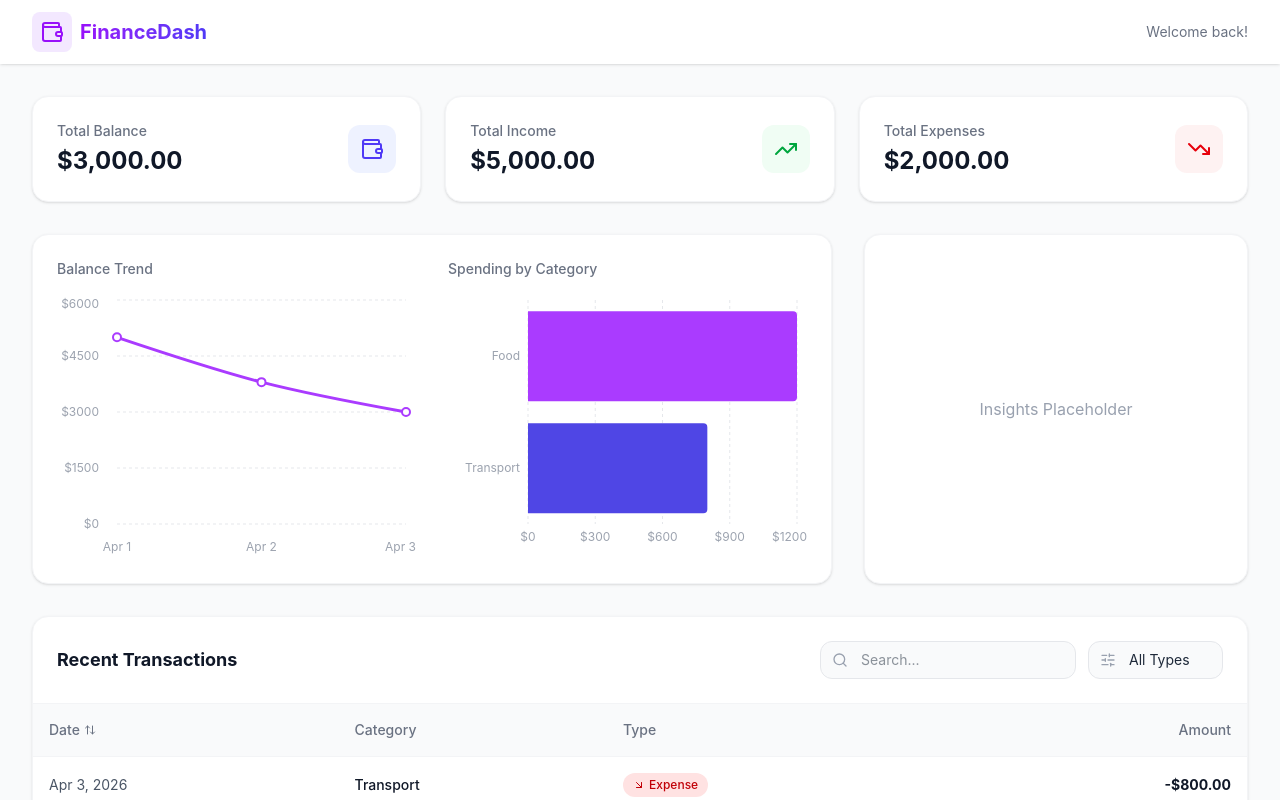
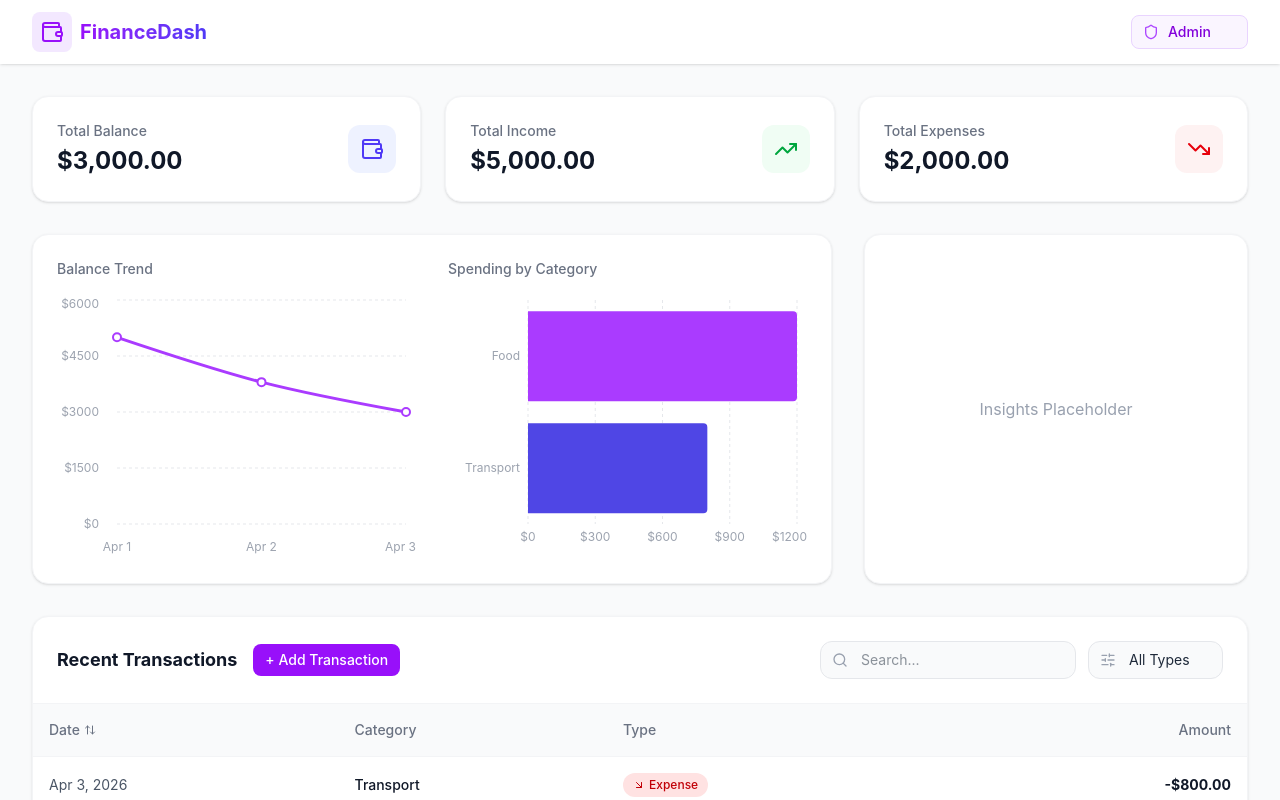
Before and after one commit to umeshh-kuumar/finance-dashboard, a React (Vite) app: page / in a window 1280 px wide. Shown: the top 800 px of the page. Built offline with nearby package versions, Linux system fonts and the light colour scheme.

Commit message:
feat: role-based toggling

```diff
--- a/src/components/Navbar.jsx
+++ b/src/components/Navbar.jsx
@@ -1,7 +1,10 @@
-import React from 'react';
-import { Wallet } from 'lucide-react';
+import React, { useContext } from 'react';
+import { Wallet, Shield } from 'lucide-react';
+import { AppContext } from '../context/AppContext';
 
 const Navbar = () => {
+  const { role, setRole } = useContext(AppContext);
+
   return (
     <nav className="bg-white dark:bg-gray-800 shadow-sm sticky top-0 z-10 transition-colors duration-200">
       <div className="max-w-7xl mx-auto px-4 sm:px-6 lg:px-8">
@@ -16,9 +19,16 @@ const Navbar = () => {
           </div>
 
           <div className="flex items-center gap-4">
-            {/* Placeholder for role toggle to be added in Step 8 */}
-            <div className="hidden sm:block text-sm text-gray-500 dark:text-gray-400">
-              Welcome back!
+            <div className="relative flex items-center">
+              <Shield className="absolute left-3 h-4 w-4 text-purple-500" />
+              <select
+                value={role}
+                onChange={(e) => setRole(e.target.value)}
+                className="pl-9 pr-8 py-1.5 bg-purple-50 dark:bg-purple-900/30 text-purple-700 dark:text-purple-300 border border-purple-200 dark:border-purple-800 rounded-lg focus:ring-2 focus:ring-purple-500 outline-none text-sm font-medium appearance-none cursor-pointer"
+              >
+                <option value="Admin">Admin</option>
+                <option value="Viewer">Viewer</option>
+              </select>
             </div>
           </div>
         </div>
--- a/src/components/TransactionsTable.jsx
+++ b/src/components/TransactionsTable.jsx
@@ -3,7 +3,7 @@ import { AppContext } from '../context/AppContext';
 import { ArrowUpRight, ArrowDownRight, Search, SlidersHorizontal, ArrowUpDown } from 'lucide-react';
 
 const TransactionsTable = () => {
-  const { transactions, searchTerm, setSearchTerm, filterType, setFilterType } = useContext(AppContext);
+  const { transactions, searchTerm, setSearchTerm, filterType, setFilterType, role } = useContext(AppContext);
   const [sortConfig, setSortConfig] = useState({ key: 'date', direction: 'desc' });
 
   // Handle Sort
@@ -69,7 +69,14 @@ const TransactionsTable = () => {
   return (
     <div className="bg-white dark:bg-gray-800 rounded-2xl shadow-sm border border-gray-100 dark:border-gray-700 overflow-hidden">
       <div className="p-6 border-b border-gray-100 dark:border-gray-700 flex flex-col sm:flex-row sm:justify-between sm:items-center gap-4">
-        <h2 className="text-lg font-bold text-gray-900 dark:text-white">Recent Transactions</h2>
+        <div className="flex items-center gap-4">
+          <h2 className="text-lg font-bold text-gray-900 dark:text-white">Recent Transactions</h2>
+          {role === 'Admin' && (
+            <button className="bg-purple-600 hover:bg-purple-700 text-white px-3 py-1.5 rounded-lg text-sm font-medium transition-colors duration-200">
+              + Add Transaction
+            </button>
+          )}
+        </div>
 
         {/* Filters and Search */}
         <div className="flex flex-col sm:flex-row gap-3">
```
